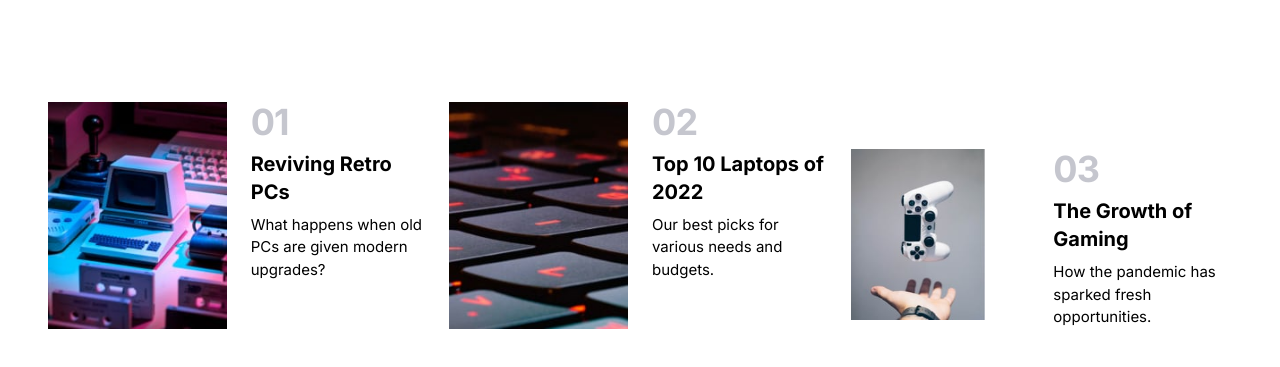
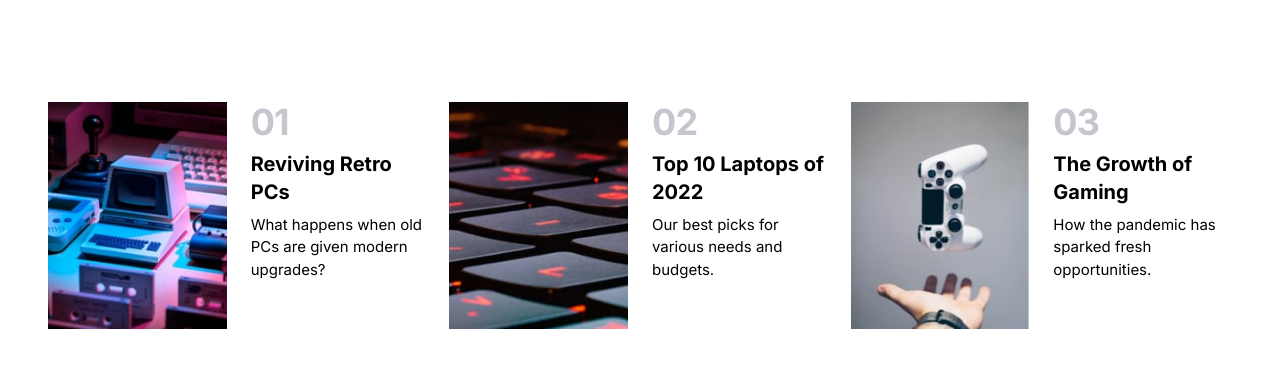
Before and after one commit to Unidade/news-homepage-solution, a website: page docs/index.html in a window 1280 px wide. Shown: the part 697-1064 px from the top of the page. Drawn offline with Linux system fonts and the light colour scheme.

Commit message:
Remove the max-width cap on the image container

```diff
--- a/docs/index.html
+++ b/docs/index.html
@@ -146,11 +146,7 @@
         </div>
         <div class="flex gap-6 [&>*]:flex-1 max-w-md">
           <div>
-            <img
-              class="max-w-[75%]"
-              src="assets/images/image-gaming-growth.jpg"
-              alt="retro pc"
-            />
+            <img src="assets/images/image-gaming-growth.jpg" alt="retro pc" />
           </div>
           <div class="space-y-2">
             <span class="text-grayish-blue font-bold tracking-tight text-4xl"
```
